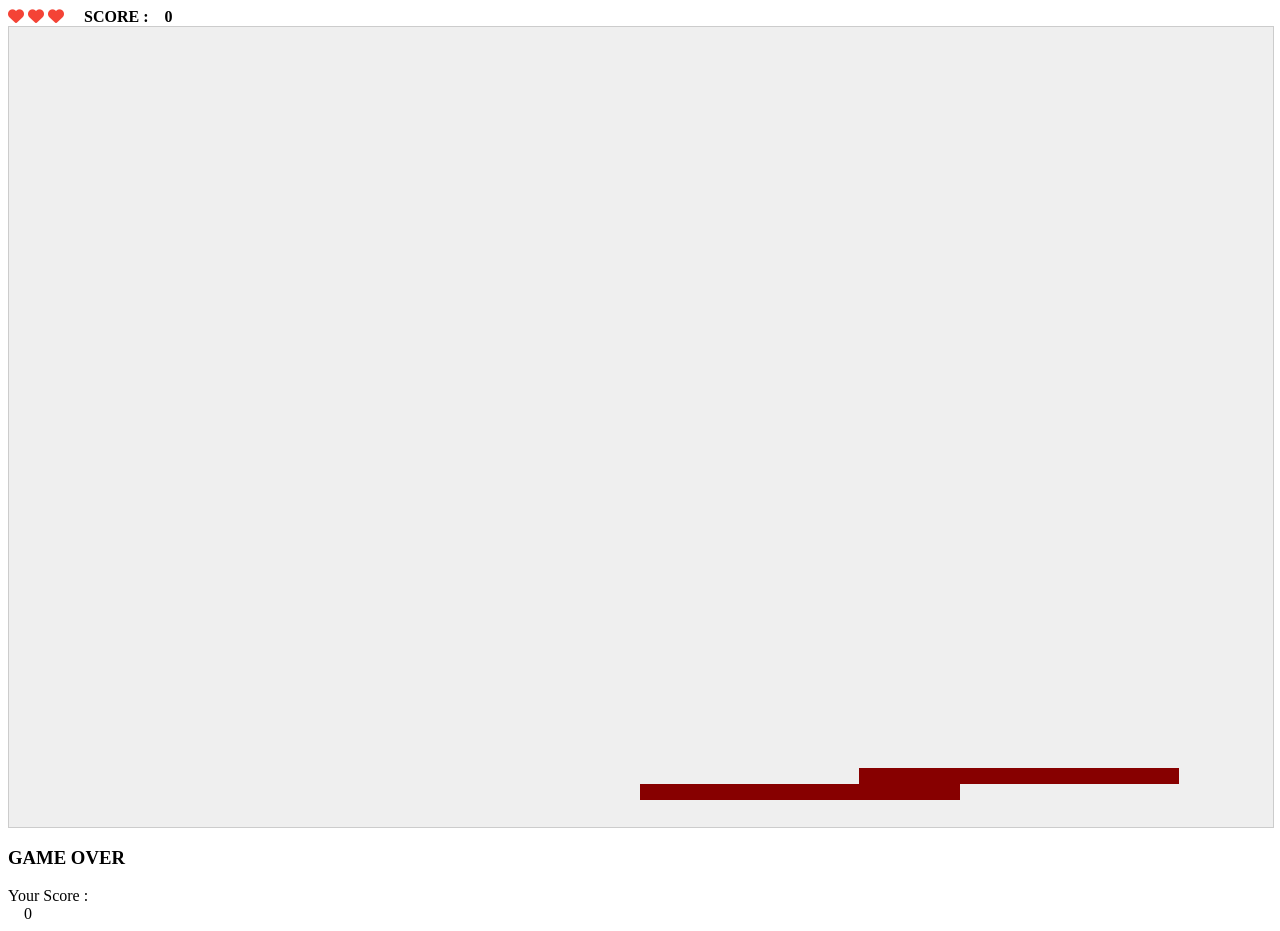
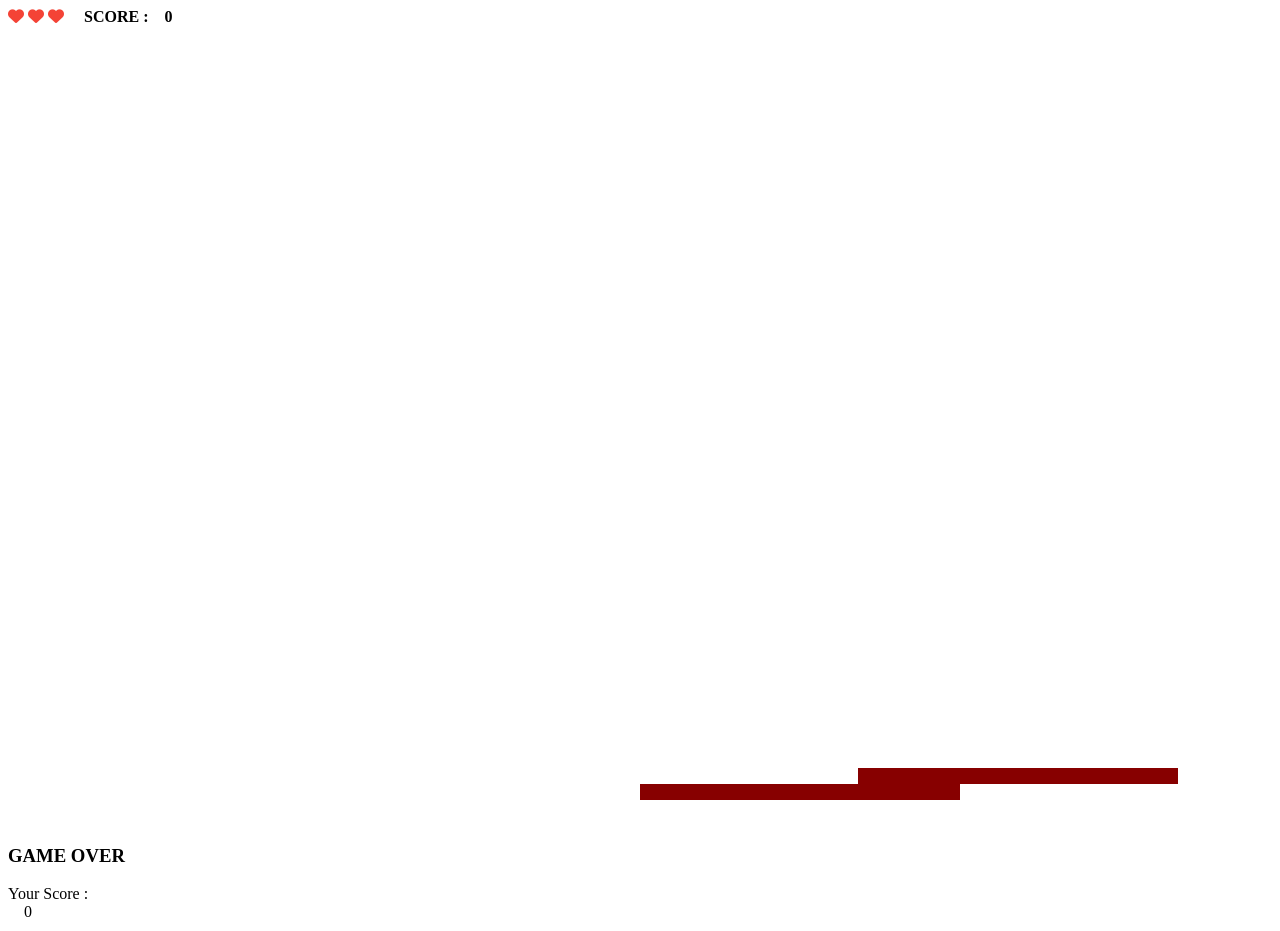
Before and after one commit to hemantrai88/stack, a plain HTML site: page index.html in a window 1280 px wide. Drawn offline with nearby package versions, Linux system fonts and the light colour scheme.

Commit message:
Colors and all

```diff
--- a/index.html
+++ b/index.html
@@ -188,8 +188,6 @@ var colors = generateColor(colorsObj.stop,colorsObj.start,20);
     #base {
   width: 100%;
   height: 50rem;
-  background: #efefef;
-  border: 1px solid #ccc;
 }
 
 .stackBox {
```
